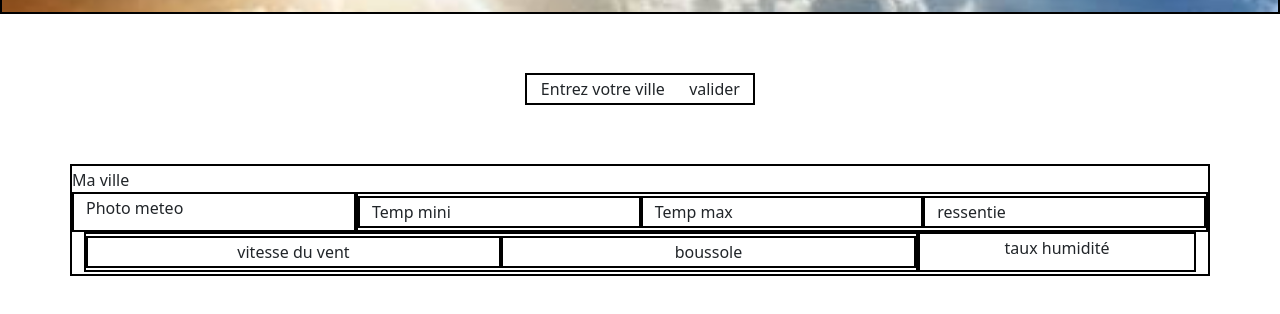
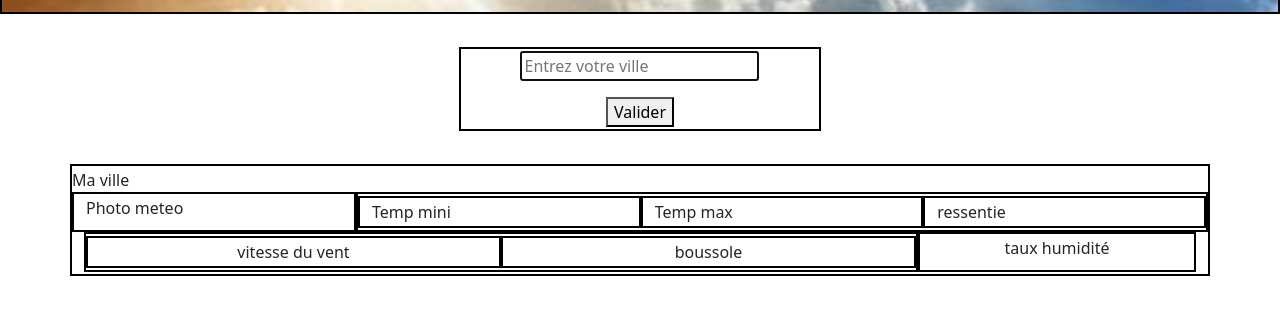
Before and after one commit to SANFILIPPOJF/MeteoCity, a plain HTML site: page index.html in a window 1280 px wide. Shown: the part 198-512 px from the top of the page. Drawn offline with nearby package versions, Linux system fonts and the light colour scheme; no server answers.

Commit message:
v0.3 bouton input

```diff
--- a/index.html
+++ b/index.html
@@ -20,10 +20,14 @@
             <div class="col-md-auto">
                 <div class="row justify-content-md-center">
                     <div class="col">
-                        Entrez votre ville
+                        <form id="ville-form">
+                            <input id="ville-input" autofocus type="text" placeholder="Entrez votre ville" aria-label="Zone de saisie de la ville">
+                        </form>
                     </div>
                     <div class="col-sm-4">
-                        valider
+                        <button id="validation" type="button">
+                            <a title="Cliquez ici">Valider</a>
+                        </button>
                     </div>
                 </div>
             </div>
--- a/script.js
+++ b/script.js
@@ -0,0 +1,7 @@
+fetch('https://api-adresse.data.gouv.fr/search/?q=Toulouse&type=municipality&autocomplete=1')
+.then(function(){
+
+})
+.catch(function(){
+
+});
```
